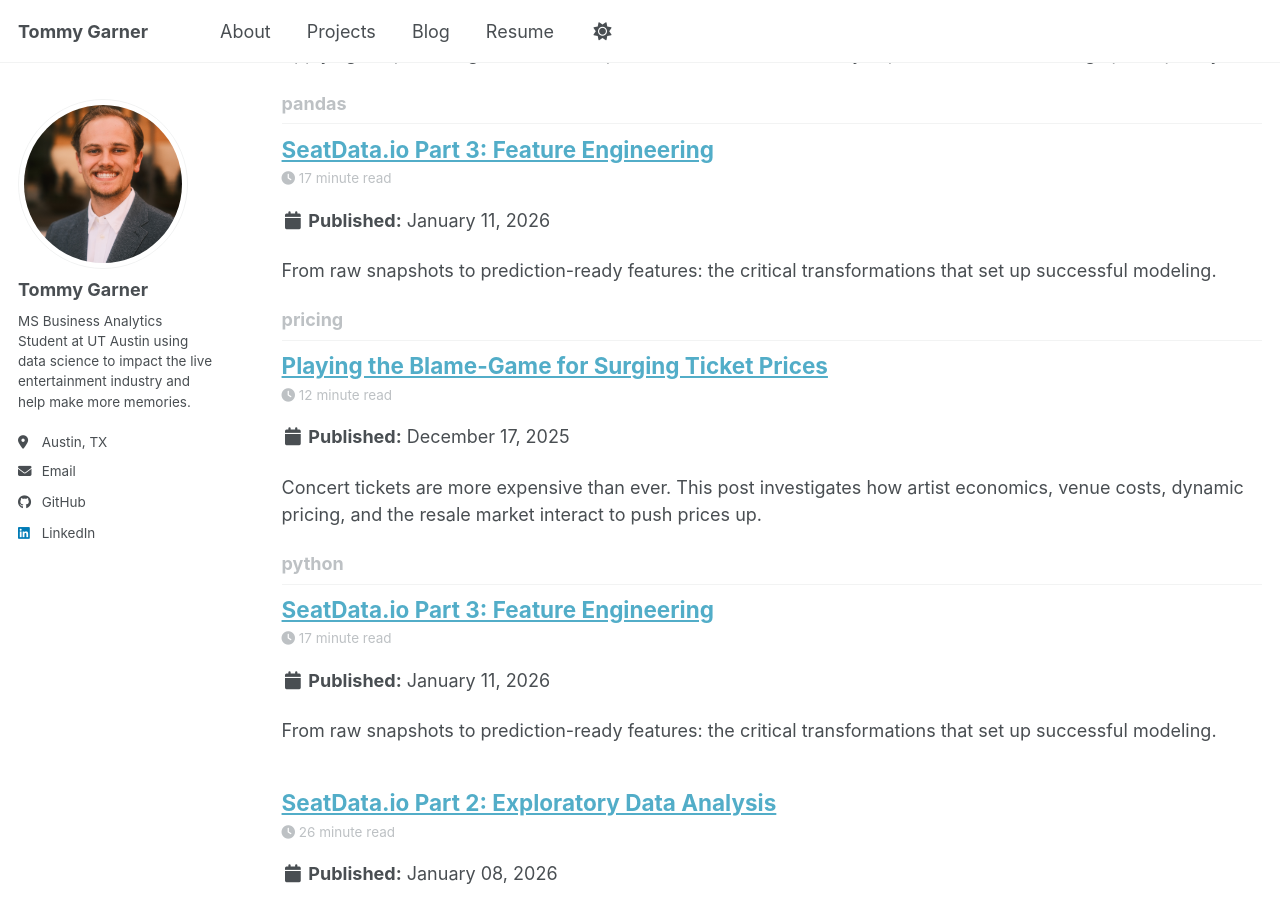
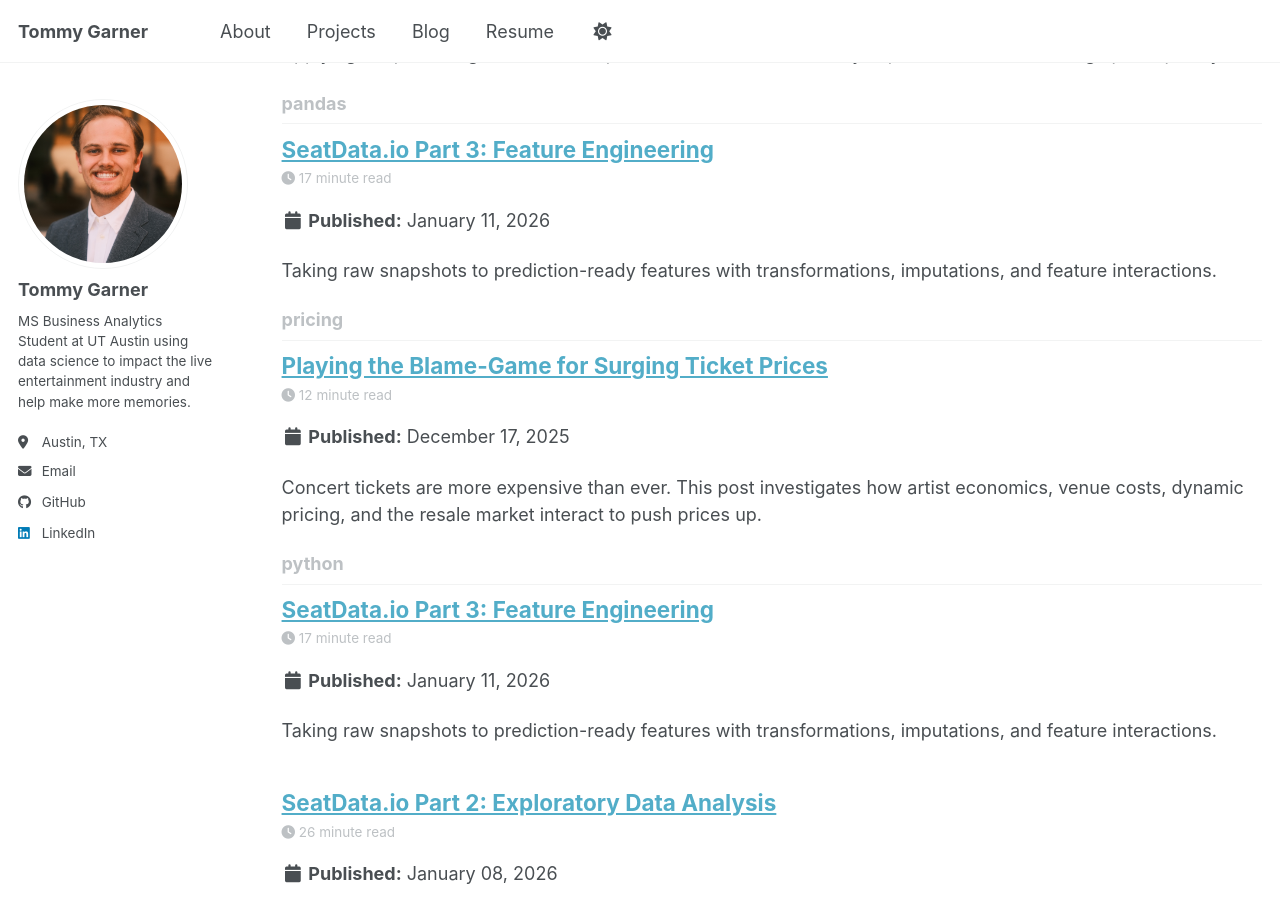
Before and after one commit to tommygarner/tommygarner.github.io, a Jekyll site: the page built from _pages/tag-archive.html, in a window 1280 px wide and 900 px high, scrolled down 5476 px. Built offline with Jekyll 4.4.1, drawn with Linux system fonts in a browser that asks for light colours; a script bundle is joined from its source files by our own code; library files that are not in the unit come from our copies; some of the changed text lies outside the part shown.

Commit message:
Update excerpt for feature engineering post

```diff
--- a/_posts/2025-01-11-seatdata.io-feature-engineering.md
+++ b/_posts/2025-01-11-seatdata.io-feature-engineering.md
@@ -12,7 +12,7 @@ tags:
   - machine learning
   - python
   - pandas
-excerpt: "From raw snapshots to prediction-ready features: the critical transformations that set up successful modeling."
+excerpt: "Taking raw snapshots to prediction-ready features with transformations, imputations, and feature interactions."
 ---
 
 <img width="2560" height="2133" alt="image" src="https://github.com/user-attachments/assets/6d70d229-4242-46f3-8d6c-9e5fae2ce4ed" />
```
